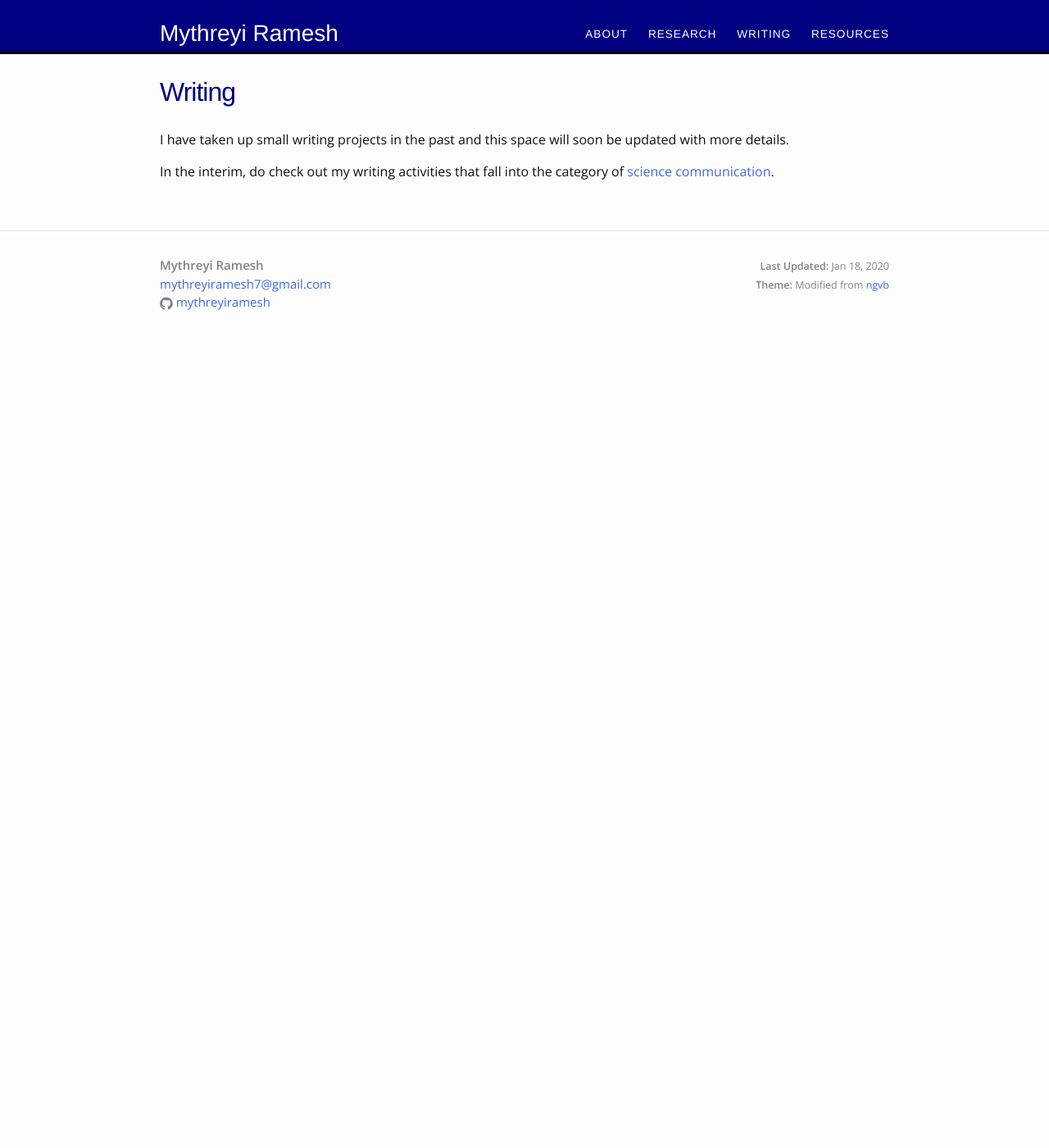
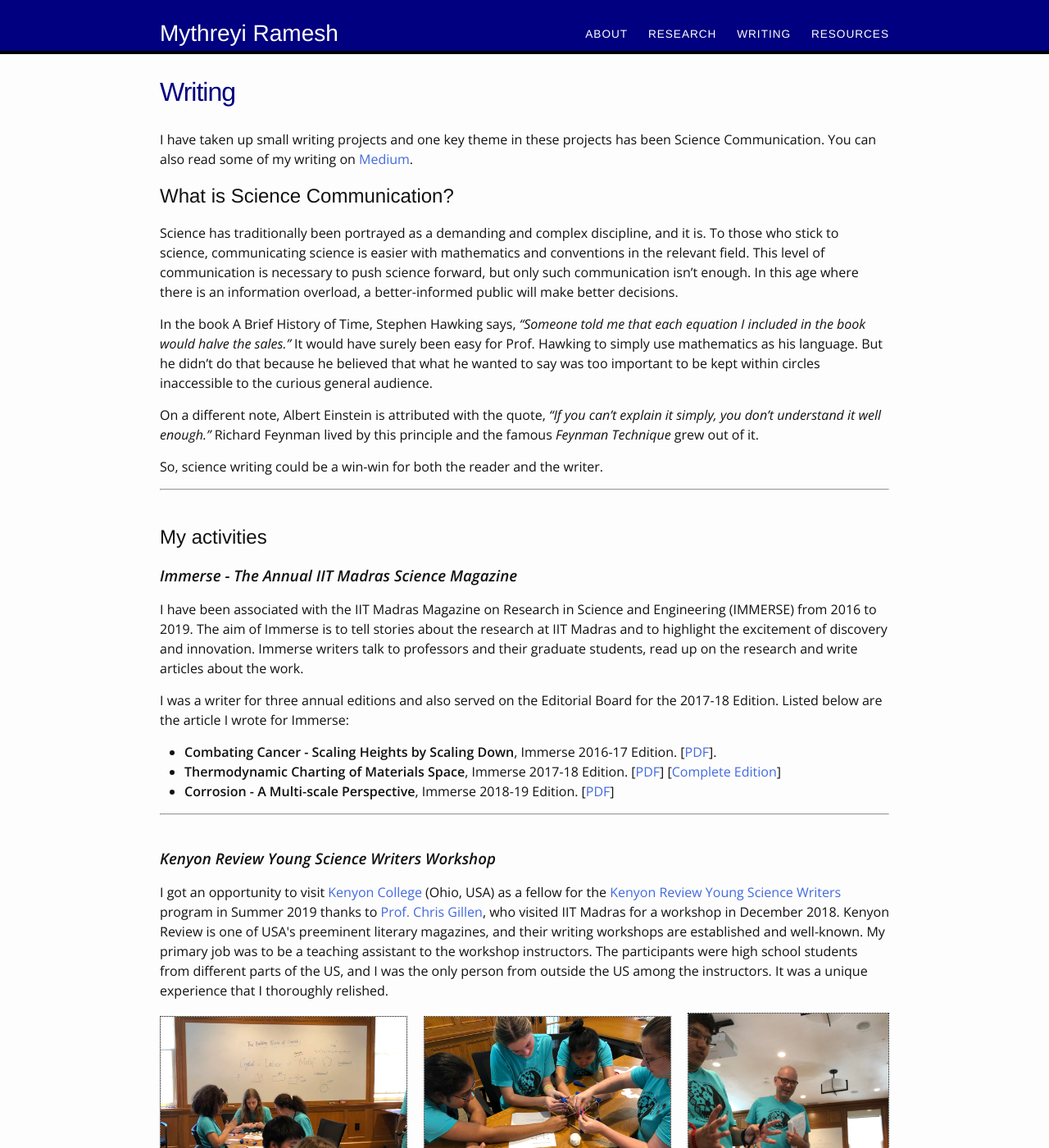
Before and after one commit to mythreyiramesh/mythreyiramesh.github.io, a Jekyll site: the page built from writing.md, in a window 1280 px wide and 1400 px high. Shown: the whole window at 82% size. Built offline with Jekyll 4.4.1, drawn with Linux system fonts in a browser that asks for light colours; some of the changed text lies outside the part shown.

Commit message:
reframing the writing section till it gets more interesting

```diff
--- a/_data/menu.yml
+++ b/_data/menu.yml
@@ -11,11 +11,6 @@
 
 - title: "Writing"
   href: "/writing/"
-  subcategories:
-    - subtitle: "Science Communication"
-      subhref: "/writing/science-communication/"
-    - subtitle: "Blog"
-      subhref: "/blog/"
 
 - title: "Resources"
   href: "/links/"
--- a/writing.md
+++ b/writing.md
@@ -4,6 +4,42 @@ title: Writing
 permalink: /writing/
 ---
 
-I have taken up small writing projects in the past and this space will soon be updated with more details.
+I have taken up small writing projects and one key theme in these projects has been Science Communication. You can also read some of my writing on [Medium](https://medium.com/@mythreyi).
 
-In the interim, do check out my writing activities that fall into the category of [science communication](/writing/science-communication/).
+## What is Science Communication?
+Science has traditionally been portrayed as a demanding and complex discipline, and it is. To those who stick to science, communicating science is easier with mathematics and conventions in the relevant field. This level of communication is necessary to push science forward, but only such communication isn't enough. In this age where there is an information overload, a better-informed public will make better decisions.
+
+In the book A Brief History of Time, Stephen Hawking says, *"Someone told me that each equation I included in the book would halve the sales."*  It would have surely been easy for Prof. Hawking to simply use mathematics as his language. But he didn't do that because he believed that what he wanted to say was too important to be kept within circles inaccessible to the curious general audience.
+
+On a different note, Albert Einstein is attributed with the quote, *"If you can't explain it simply, you don’t understand it well enough."* Richard Feynman lived by this principle and the famous *Feynman Technique* grew out of it.
+
+So, science writing could be a win-win for both the reader and the writer.
+
+--------
+<br>
+## My activities
+
+### **Immerse - The Annual IIT Madras Science Magazine**
+I have been associated with the IIT Madras Magazine on Research in Science and Engineering (IMMERSE) from 2016 to 2019. The aim of Immerse is to tell stories about the research at IIT Madras and to highlight the excitement of discovery and innovation. Immerse writers talk to professors and their graduate students, read up on the research and write articles about the work.
+
+I was a writer for three annual editions and also served on the Editorial Board for the 2017-18 Edition. Listed below are the article I wrote for Immerse:
+* **Combating Cancer - Scaling Heights by Scaling Down**, Immerse 2016-17 Edition. \[[PDF](/files/Immerse/Immerse_2017_Article.pdf){:target="_blank"}\].
+* **Thermodynamic Charting of Materials Space**, Immerse 2017-18 Edition. \[[PDF](/files/Immerse/Immerse_2018_Article.pdf){:target="_blank"}\] \[[Complete Edition](/files/Immerse/Immerse_2018.pdf){:target="_blank"}\]
+* **Corrosion - A Multi-scale Perspective**, Immerse 2018-19 Edition. \[[PDF](/files/Immerse/Immerse_2019_Article.pdf){:target="_blank"}\]
+
+--------
+<br>
+### **Kenyon Review Young Science Writers Workshop**
+
+<p>I got an opportunity to visit <a href="https://www.kenyon.edu">Kenyon College</a> (Ohio, USA) as a fellow for the <a href="https://kenyonreview.org/workshops/young-science-writers/">Kenyon Review Young Science Writers</a> program in Summer 2019 thanks to <a href="https://www.kenyon.edu/directories/campus-directory/biography/chris-gillen/" target="_blank" >Prof. Chris Gillen</a>, who visited IIT Madras for a workshop in December 2018. Kenyon Review is one of USA's preeminent literary magazines, and their writing workshops are established and well-known. My primary job was to be a teaching assistant to the workshop instructors. The participants were high school students from different parts of the US, and I was the only person from outside the US among the instructors. It was a unique experience that I thoroughly relished.</p>
+
+{% include image.html url="/images/krysw-workshop-1.jpg" caption="The genre session on Crystallography" width=300 align="left" %}
+{% include image.html url="/images/krysw-workshop-2.jpg" caption="Building the models." width=300 align="left" %}
+{% include image.html url="/images/krysw-workshop-3.jpg" caption="Me engrossed in explaining as Prof. Chris looks on." width=300 align="center" %}
+
+<p> I taught one of the workshop's "genre" sessions entirely, and since I was encouraged to talk about anything I was interested in, I spoke about crystallography, and we built some models of cubic Bravais lattices using modelling clay and bamboo sticks! The participants were thrilled to discover that symmetry played such a crucial role in crystalline materials all around us. The central theme of the workshop, however, was science communication. We talked about different kinds of writing (including poetry!), and the focus was on identifying and incorporating key ingredients that are needed for good science writing. The target audience for all the writing we did was the curious person in the general public who wants to know more about science but doesn't yet have the technical knowledge to understand the relevant jargon.</p>
+
+--------
+<br>
+### **What next?**
+I am actively looking for avenues to contribute to science communication and have some ideas that I'd like to see in action soon. If you share this interest and have suggestions, I would love to hear from you.
```
Also changed, not shown: blog.md (deleted, +0 -21 lines), writing/science-communication.md (deleted, +0 -44 lines), 1 other file.
